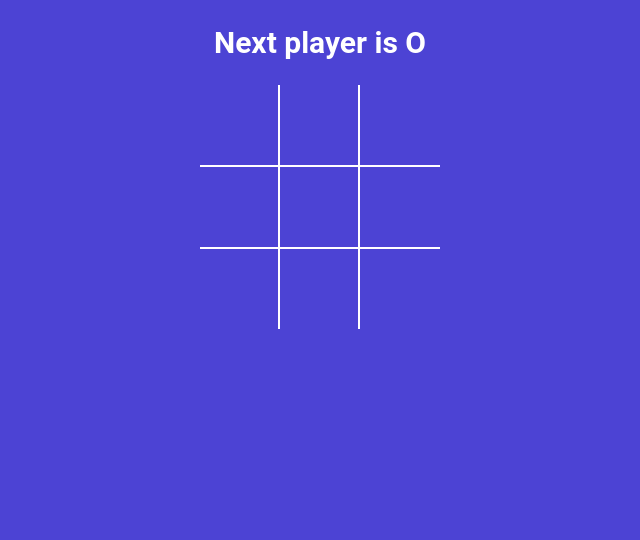
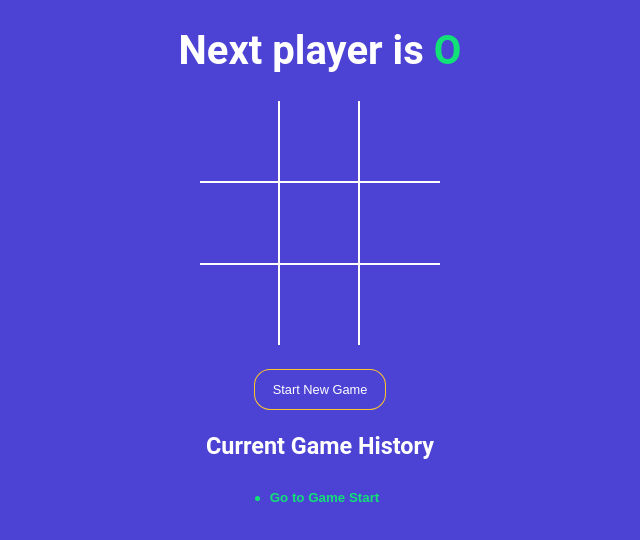
Before and after one commit to harshali19-hk/tictactoe-game, a React (Vite) app: page / in a window 1280 px wide. Shown: the top 540 px of the page, without its empty margins (320-960 px from the left). Built offline with nearby package versions, Linux system fonts and the light colour scheme.

Commit message:
added game history and a reset button

```diff
--- a/src/App.jsx
+++ b/src/App.jsx
@@ -1,39 +1,62 @@
 import { useState } from "react";
-import './styles.scss'
-import Board from './components/Board'
+import "./styles.scss";
+import Board from "./components/Board";
 import { calculateWinner } from "./winner";
+import StatusMessage from "./components/statusMessage";
+import History from "./components/History";
+
+const NEW_GAME = [{square : Array(9).fill(null) , isXNext : false}]
 
 function App() {
-  const [square , setSquare] = useState(Array(9).fill(null))
-  const [isXNext , setIsXNext] = useState(false)
-  const winner = calculateWinner(square)
-  console.log(winner)
-  const nextPlayer = isXNext ? 'X':'O'
-  const statusMessage = winner ? `winner is ${winner}` : ` Next player is ${nextPlayer}`
+  const [history , setHistory] = useState(NEW_GAME)
+  const [currentMove , setCurrentMove] = useState(0)
 
-  const handleSquareClick = clikedPosition => {
+  const gamingBoard = history[currentMove]
+  const winner = calculateWinner(gamingBoard.square);
+  console.log({history,currentMove})
 
-    if(square[clikedPosition] || winner){
+  const handleSquareClick = (clikedPosition) => {
+    if (gamingBoard.square[clikedPosition] || winner) {
       return;
     }
+    setHistory((currentHistory) => {
+      const isTraversing = currentMove + 1 !== currentHistory.length
+         const lastGamingState = isTraversing ? currentHistory[currentMove] : currentHistory[currentHistory.length-1]
 
-    setSquare(currentSquares=> {
-      return currentSquares.map((squareValue , squareIndex)=> {
-        if(clikedPosition === squareIndex){
-          return isXNext ? 'X':'O'
+      const nextSquareState = lastGamingState.square.map((squareValue, squareIndex) => {
+        if (clikedPosition === squareIndex) {
+          return lastGamingState.isXNext ? "X" : "O";
         }
-        return squareValue
-      })
-    })
-    setIsXNext( currentX => !currentX)
+        return squareValue;
+      });
+
+      const base = isTraversing ? currentHistory.slice(0,currentHistory.indexOf(lastGamingState)+1) : currentHistory
+      return base.concat({square : nextSquareState , isXNext : !lastGamingState.isXNext})
+    });
+    setCurrentMove( move=> move + 1)
+
+  };
+
+  const moveTo = move=>{
+    setCurrentMove(move)
+  }
+
+  const handleNewGame = ()=>{
+    setHistory(NEW_GAME)
+    setCurrentMove(0)
   }
 
   return (
-    <div className='app'>
-      <h2>{statusMessage}</h2>
-      <Board squares={square} handleSquareClick={handleSquareClick} />
+    <div className="app">
+      <StatusMessage  winner={winner} gamingBoard={gamingBoard}  />
+      {/* <h2>{message}</h2> */}
+
+      <Board squares={gamingBoard.square} handleSquareClick={handleSquareClick} />
+      <button type="button" onClick={handleNewGame} className={`btn-reset ${ winner ? 'active' : ""}`}>Start New Game</button>
+   <h3>Current Game History</h3>
+     <History history={history} moveTo={moveTo} currentMove={currentMove} />
     </div>
-  )
+  );
 }
 
-export default App
+export default App;
--- /dev/null
+++ b/src/components/History.jsx
@@ -0,0 +1,18 @@
+const History = ({ history,moveTo,currentMove }) => {
+  return (
+    <div className="history-wrapper">
+      <ul className="history">
+        {history.map((_, index) =>(
+           <li key={index}>
+             <button type="button" className={`btn-move ${currentMove === index ? "active":""}` } onClick={()=>moveTo(index)} >
+            {index === 0 ? "Go to Game Start" : `Go to move #${index}`}
+          </button>
+           </li>
+        ))}
+
+      </ul>
+    </div>
+  );
+};
+
+export default History;
--- /dev/null
+++ b/src/components/StatusMessage.jsx
@@ -0,0 +1,30 @@
+
+const StatusMessage = ({ winner,gamingBoard}) => {
+  const {isXNext,square} = gamingBoard
+  const noMovesLeft = square.every((squareValue)=> squareValue != null)
+    const nextPlayer = isXNext ? 'X':'O'
+
+  const renderMessage = ()=>{
+    if(winner){
+      return <> winner is <span className={ winner === 'X' ? "text-orange" : "text-green"}>{winner}</span> </>
+    }
+    if(!winner && noMovesLeft){
+      return <> <span className="text-green">O</span> and <span  className="text-orange">X</span> tied </>
+    }
+    else {
+      return <> Next player is <span className={ isXNext ? "text-orange" : "text-green"}>{nextPlayer}</span> </>
+    }
+  }
+
+  return (
+    <>
+       {/* {winner && <div> winner is {winner} </div>}
+       {!winner && noMovesLeft && <div> O and X tied </div>}
+       {!winner && ! noMovesLeft && <div> Next player is {nextPlayer} </div>} */}
+
+      <h1> {renderMessage()}</h1>
+    </>
+  )
+}
+
+export default StatusMessage
--- a/src/styles.scss
+++ b/src/styles.scss
@@ -68,14 +68,14 @@ button {
   }
 }
 
-.status-message {
+/* .status-message {
   margin-bottom: 30px;
   font-size: 1.2rem;
   font-weight: lighter;
   span {
     font-weight: normal;
   }
-}
+} */
 
 .btn-reset {
   font-size: 0.8rem;
```
Also changed, not shown: .eslintrc.cjs.
